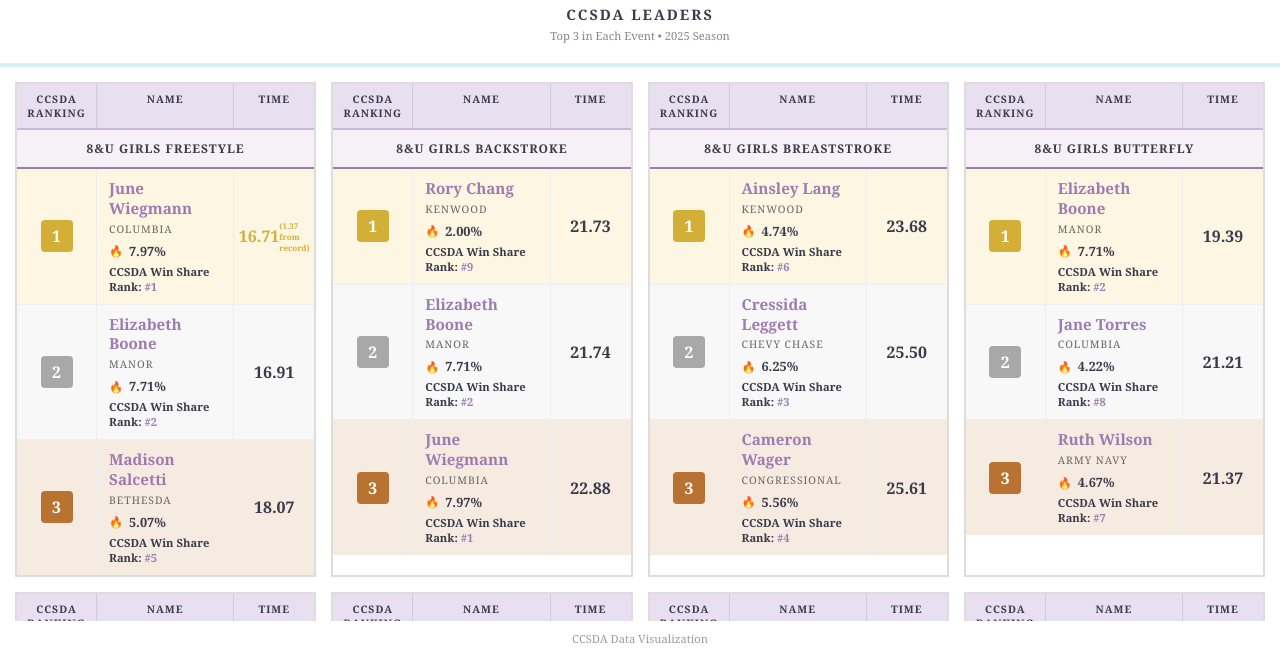
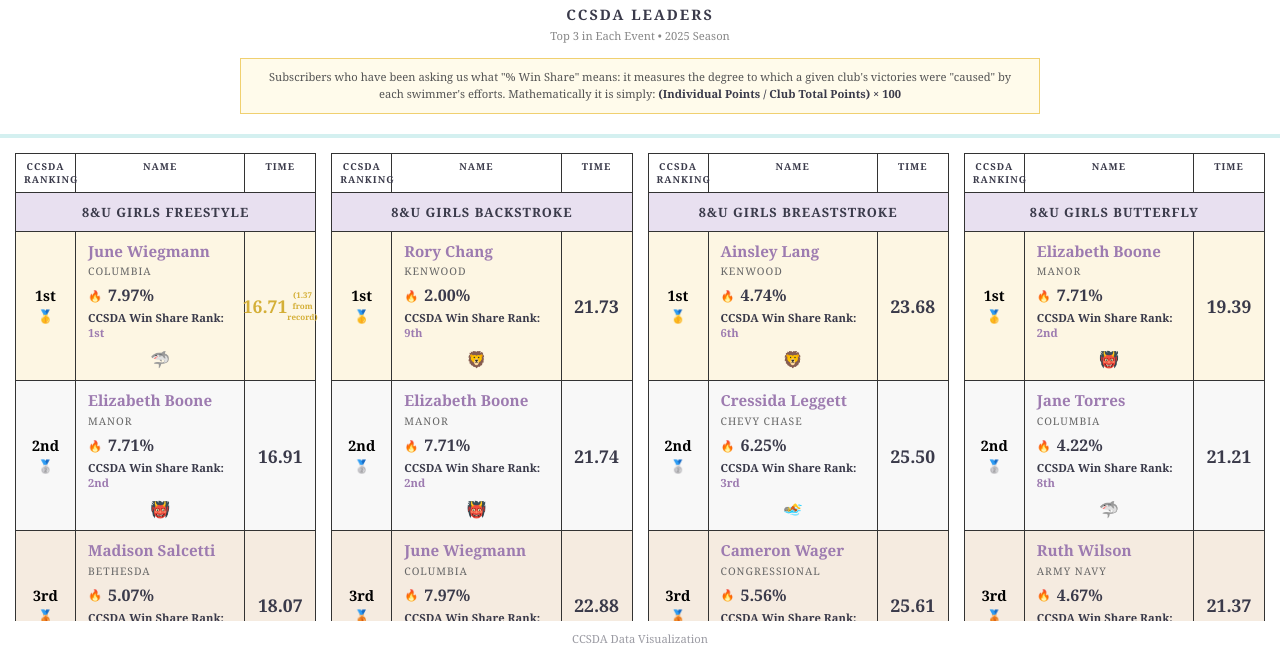
Before and after one commit to woodywiegmann/clubswimrankccsda, a plain HTML site: page index.html in a window 1280 px wide. Shown: the part 144-800 px from the top of the page. Drawn offline with Linux system fonts and the light colour scheme.

Commit message:
Homepage redesign: rank text, columns, mascots, explainer

```diff
--- a/index.html
+++ b/index.html
@@ -122,6 +122,17 @@ TEAMS/CLUBS ABBREVIATIONS (from PDF):
 
         h1 { font-size: 0.9rem; font-weight: 600; letter-spacing: 2px; margin-top: 8px; color: var(--dark); text-transform: uppercase; }
         p.subtitle { font-size: 0.7rem; color: #888; margin-top: 4px; }
+        .explainer {
+            max-width: 800px;
+            margin: 15px auto 0;
+            padding: 10px 15px;
+            background: #fffbeb;
+            border: 1px solid #f0d070;
+            font-size: 0.7rem;
+            color: #555;
+            line-height: 1.5;
+        }
+        .explainer strong { color: var(--dark); }
 
         /* The Matrix Container */
         .matrix-container {
@@ -145,48 +156,48 @@ TEAMS/CLUBS ABBREVIATIONS (from PDF):
         /* Event Section */
         .event-section {
             background: #fff;
-            border: 2px solid #ddd;
-        }
+            border: 1px solid #333;
+        }
+
+        .event-header {
+            color: var(--dark);
+            font-size: 0.8rem;
+            font-weight: 700;
+            text-transform: uppercase;
+            letter-spacing: 1px;
+            padding: 10px;
+            background: #fff;
+            border-bottom: 1px solid #333;
+            text-align: center;
+        }
+        .event-header.girls { background: var(--primary); }
+        .event-header.boys { background: var(--secondary); }
 
         .column-headers {
             display: grid;
-            grid-template-columns: 80px 1fr 80px;
-            background: var(--primary);
-            border-bottom: 2px solid var(--accent);
+            grid-template-columns: 60px 1fr 70px;
+            background: #fff;
+            border-bottom: 1px solid #333;
         }
         .column-headers span {
-            padding: 8px 10px;
-            font-size: 0.65rem;
+            padding: 6px 8px;
+            font-size: 0.6rem;
             font-weight: 700;
             text-transform: uppercase;
             letter-spacing: 1px;
             color: var(--dark);
             text-align: center;
-            border-right: 1px solid rgba(0,0,0,0.1);
+            border-right: 1px solid #333;
         }
         .column-headers span:last-child { border-right: none; }
-
-        .event-header {
-            color: var(--dark);
-            font-size: 0.75rem;
-            font-weight: 700;
-            text-transform: uppercase;
-            letter-spacing: 1px;
-            padding: 10px;
-            background: #fff;
-            border-bottom: 2px solid var(--secondary);
-            text-align: center;
-        }
-        .event-header.girls { border-bottom-color: var(--girls-color); background: rgba(157, 123, 176, 0.1); }
-        .event-header.boys { border-bottom-color: var(--boys-color); background: rgba(95, 168, 168, 0.1); }
 
         /* Individual Swimmer Cards */
         .swimmer-card {
             display: grid;
-            grid-template-columns: 80px 1fr 80px;
+            grid-template-columns: 60px 1fr 70px;
             background: #fff;
             color: var(--dark);
-            border-bottom: 1px solid #eee;
+            border-bottom: 1px solid #333;
         }
 
         .swimmer-card:last-child {
@@ -199,41 +210,39 @@ TEAMS/CLUBS ABBREVIATIONS (from PDF):
 
         .rank-cell {
             display: flex;
+            flex-direction: column;
             align-items: center;
             justify-content: center;
-            padding: 12px;
-            border-right: 1px solid #eee;
-        }
-
-        .rank-badge {
-            width: 32px;
-            height: 32px;
-            border-radius: 4px;
-            display: flex;
-            align-items: center;
-            justify-content: center;
+            padding: 10px 5px;
+            border-right: 1px solid #333;
+            text-align: center;
+        }
+
+        .rank-text {
+            font-family: Georgia, serif;
             font-weight: 700;
-            font-size: 1rem;
-            color: #fff;
-        }
-
-        .rank-1 .rank-badge { background: var(--gold); }
-        .rank-2 .rank-badge { background: var(--silver); }
-        .rank-3 .rank-badge { background: var(--bronze); }
+            font-size: 0.9rem;
+            color: #000;
+        }
+
+        .rank-medal {
+            font-size: 0.8rem;
+            margin-top: 2px;
+        }
 
         .info-cell {
             padding: 10px 12px;
-            border-right: 1px solid #eee;
+            border-right: 1px solid #333;
         }
 
         .time-cell {
             display: flex;
             align-items: center;
             justify-content: center;
-            padding: 12px;
+            padding: 10px 8px;
             font-family: Georgia, serif;
             font-weight: 700;
-            font-size: 1rem;
+            font-size: 1.1rem;
             color: var(--dark);
         }
 
@@ -245,6 +254,7 @@ TEAMS/CLUBS ABBREVIATIONS (from PDF):
             font-size: 0.5rem;
             color: var(--gold);
             display: block;
+            text-align: center;
         }
 
         .name {
@@ -278,6 +288,27 @@ TEAMS/CLUBS ABBREVIATIONS (from PDF):
         .win-share-pct {
             font-family: Georgia, serif;
             font-weight: 700;
+        }
+
+        .ws-rank-label {
+            font-size: 0.6rem;
+            color: #666;
+            font-weight: 700;
+            margin-top: 4px;
+        }
+        .ws-rank-label span {
+            color: var(--dark);
+        }
+
+        /* Team mascot images */
+        .mascot-area {
+            margin-top: 8px;
+            text-align: center;
+        }
+        .mascot-area img {
+            max-height: 45px;
+            max-width: 55px;
+            opacity: 0.6;
             font-size: 0.8rem;
             color: var(--dark);
         }
@@ -439,6 +470,7 @@ TEAMS/CLUBS ABBREVIATIONS (from PDF):
         <div class="logo">CLUB SWIM RANK</div>
         <h1>CCSDA Leaders</h1>
         <p class="subtitle">Top 3 in Each Event • 2025 Season</p>
+        <div class="explainer">Subscribers who have been asking us what "% Win Share" means: it measures the degree to which a given club's victories were "caused" by each swimmer's efforts. Mathematically it is simply: <strong>(Individual Points / Club Total Points) × 100</strong></div>
     </header>
 
     <div class="matrix-container">
@@ -901,9 +933,26 @@ TEAMS/CLUBS ABBREVIATIONS (from PDF):
                         timeHTML = `${swimmer.time}<span class="record-diff">(${recordDiff} from record)</span>`;
                     }
 
+                    // Get rank suffix (1st, 2nd, 3rd)
+                    const rankSuffix = swimmer.rank === 1 ? '1st' : swimmer.rank === 2 ? '2nd' : '3rd';
+                    const medalEmoji = swimmer.rank === 1 ? '🥇' : swimmer.rank === 2 ? '🥈' : '🥉';
+
+                    // Get mascot image based on team
+                    const mascotMap = {
+                        'Columbia': '🦈', // Shark
+                        'Manor': '👹', // Monster
+                        'Bethesda': '🐝', // (placeholder)
+                        'Kenwood': '🦁', // (placeholder)
+                        'Chevy Chase': '🏊', // (placeholder)
+                        'Congressional': '🦅', // (placeholder)
+                        'Edgemoor': '🐊', // (placeholder)
+                    };
+                    const mascot = mascotMap[swimmer.team] || '🏊';
+
                     card.innerHTML = `
                         <div class="rank-cell">
-                        <div class="rank-badge">${swimmer.rank}</div>
+                            <span class="rank-text">${rankSuffix}</span>
+                            <span class="rank-medal">${medalEmoji}</span>
                         </div>
                         <div class="info-cell">
                             <span class="name ${genderClass}" onclick="showSwimmerAnalytics('${escapedName}', '${escapedTeam}')">${displayName}</span>
@@ -912,7 +961,8 @@ TEAMS/CLUBS ABBREVIATIONS (from PDF):
                                 <span class="win-share-flame">🔥</span>
                                 <span class="win-share-pct">${winShareValue}</span>
                             </div>
-                            <div class="ws-rank-label">CCSDA Win Share Rank: <span>#${wsRank}</span></div>
+                            <div class="ws-rank-label">CCSDA Win Share Rank: <span>${wsRank}${wsRank <= 3 ? ['', 'st', 'nd', 'rd'][wsRank] : 'th'}</span></div>
+                            <div class="mascot-area">${mascot}</div>
                         </div>
                         <div class="time-cell">${timeHTML}</div>
                     `;
```
